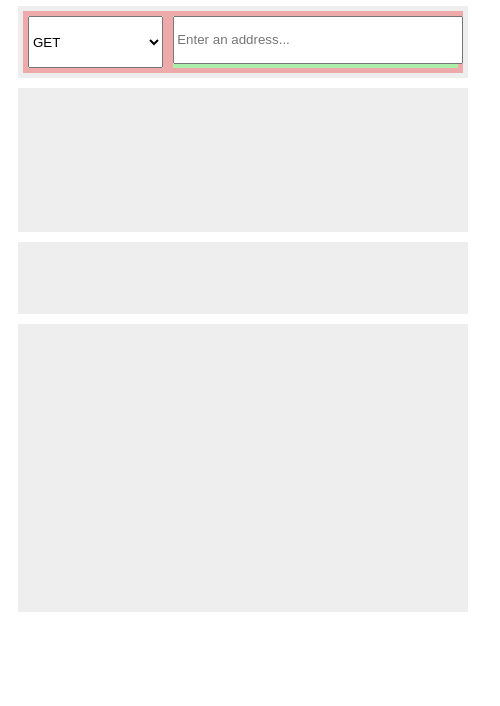
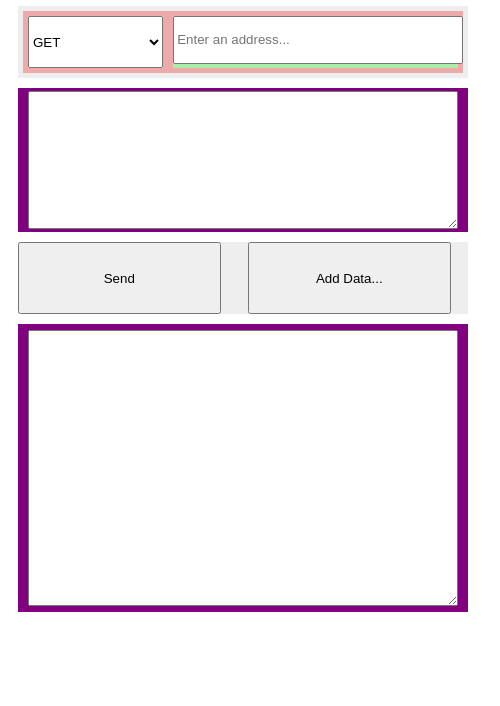
Before and after one commit to jakekasan/joste, an Electron app: page mainWindow.html in a window 500 px wide. Shown: the part 94-800 px from the top of the page. Drawn offline with Linux system fonts and the light colour scheme.

Commit message:
Layout functional (but still ugly. Data adding not functional yet.

```diff
--- a/css/main.css
+++ b/css/main.css
@@ -1,5 +1,3 @@
-
-
 
 .page {
   position: absolute;
@@ -78,6 +76,40 @@
   background-color: red;
 }
 
+.httpDataContainer {
+  height:100%;
+  width: 100%;
+  background-color: purple;
+  display: grid;
+  padding: auto;
+  margin: auto;
+}
+
+.inputButtons {
+  display: grid;
+  grid-template-columns: 50% 50%;
+  height: 100%;
+  width: 100%;
+  grid-gap: 5px;
+  margin: auto;
+  padding: auto;
+  align-items: center;
+}
+
+.inputButton {
+  height: inherit;
+  width: 90%;
+}
+
+.resultsContainer {
+  height:100%;
+  width: 100%;
+  background-color: purple;
+  display: grid;
+  padding: auto;
+  margin: auto;
+}
+
 #httpSelect {
   width: 100%;
   height: 100%;
@@ -88,6 +120,19 @@
   height: 80%;
 }
 
+#httpDataField {
+  width: 95%;
+  height: 95%;
+  margin: auto;
+  padding: 0;
+}
+
+#httpResults {
+  width: 95%;
+  height: 95%;
+  padding: 0;
+  margin: auto;
+}
 
 /*
 .input {
--- a/mainWindow.html
+++ b/mainWindow.html
@@ -13,7 +13,7 @@
       <!-- the title -->
       <div class="container">
         <a class="title">
-          JOSTE - Javascript pOST made in Electron...
+          JOSTE
         </a>
       </div>
 
@@ -32,20 +32,6 @@
               <option value="put">PUT</option>
               <option value="delete">DELETE</option>
             </select>
-            <!-- <div id="httpDropdown" class="dropdown">
-              <div class="dropitem">
-                Push
-              </div>
-              <div class="dropitem">
-                Pull
-              </div>
-              <div class="dropitem">
-                Put
-              </div>
-              <div class="dropitem">
-                Delete
-              </div>
-            </div> -->
           </div>
           <div class="input">
             <input type="text" id="httpAddr" placeholder="Enter an address...">
@@ -56,16 +42,25 @@
 
       <!-- http request data field -->
       <div class="container">
+        <div class="httpDataContainer">
+          <textarea id="httpDataField"></textarea>
+        </div>
 
       </div>
 
       <!-- buttons to send and add data (opens the add data window) -->
       <div class="container">
-
+        <div class="inputButtons">
+          <input class="inputButton" type="button" value="Send" onclick="getHttp()">
+          <input class="inputButton" type="button" value="Add Data...">
+        </div>
       </div>
 
+      <!-- The Results -->
       <div class="container">
-
+        <div class="resultsContainer">
+          <textarea id="httpResults"></textarea>
+        </div>
       </div>
     </div>
 
@@ -96,43 +91,59 @@
 
     var requestData;
 
-    var responseField = document.getElementById('response');
+    // var responseField = document.getElementById('response');
+    //
+    // var element = document.getElementById("httpDropdown");
+    // element.onclick = function(){
+    //   if (element.style.display == "none") {
+    //     element.style.display = "block";
+    //     document.getElementById("httpTypeSelected").style.display = "none";
+    //   } else {
+    //     element.style.display = "none";
+    //     document.getElementById("httpTypeSelected").style.display = "block";
+    //   }
+    // };
 
-    var element = document.getElementById("httpDropdown");
-    element.onclick = function(){
-      if (element.style.display == "none") {
-        element.style.display = "block";
-        document.getElementById("httpTypeSelected").style.display = "none";
-      } else {
-        element.style.display = "none";
-        document.getElementById("httpTypeSelected").style.display = "block";
-      }
-    };
-
-    var httpTypes = document.getElementsByClassName("dropitem");
-    console.log(httpTypes);
-    for (var i = 0; i < httpTypes.length; i++) {
-      httpTypes[i].onclick = function(){
-        document.getElementById("httpTypeSelected").value = httpTypes[i].value;
-      };
-    }
+    // var httpTypes = document.getElementsByClassName("dropitem");
+    // console.log(httpTypes);
+    // for (var i = 0; i < httpTypes.length; i++) {
+    //   httpTypes[i].onclick = function(){
+    //     document.getElementById("httpTypeSelected").value = httpTypes[i].value;
+    //   };
+    // }
 
     var getHttp = function(){
-      let httpType = document.getElementById("httpType").value;
+      // clear the response field first
+
+      document.getElementById("httpResults").value = "";
+
+      let httpType = document.getElementById("httpSelect").value;
       let addr = document.getElementById("httpAddr").value;
+      if (addr == "") {
+        addr = "localhost:9999/api/data"
+      }
       addr = addr.match(/https?\:\/\//) ? addr : "http://" + addr;
       console.log("Button clicked!");
 
+      defaultData = {
+        name: "Dude",
+        profession: "CEO",
+        available: true
+      };
+
+      defaultData = JSON.stringify(defaultData);
+
       let xhr = new XMLHttpRequest();
       xhr.open(httpType,addr);
-      xhr.send(null);
+      xhr.setRequestHeader('Content-Type','application/json');
+      xhr.send(defaultData);
       xhr.onreadystatechange = function(){
         if (xhr.readyState == 4) {
           console.log("Ready State is 4");
           if (xhr.status == 200) {
             console.log("Status is 200");
             console.log(xhr);
-            document.getElementById('response').value = xhr.responseText;
+            document.getElementById('httpResults').value = xhr.responseText;
           }
         }
       }
```
